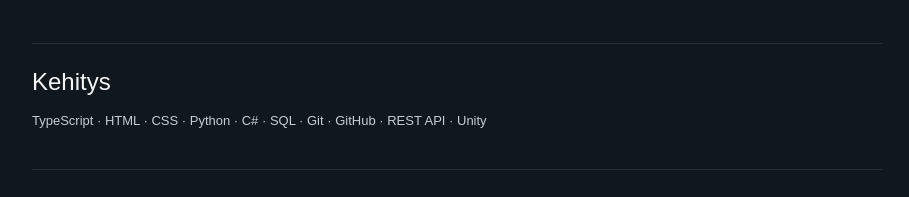
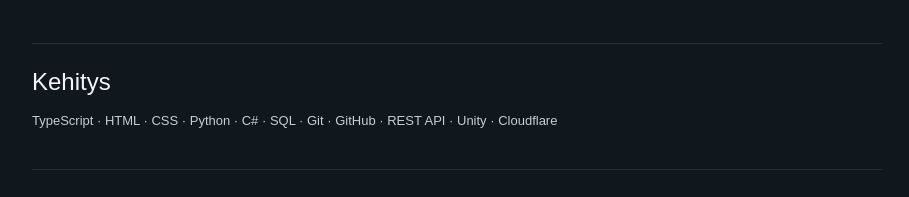
Before and after one commit to ylkka0/Portfolio, a React (Vite) app: page / in a window 1280 px wide. Shown: the part 3374-3571 px from the top of the page, without its empty margins (183-1092 px from the left). Built offline with nearby package versions, Linux system fonts and the light colour scheme.

Commit message:
Add Cloudflare to development skills

```diff
--- a/src/App.tsx
+++ b/src/App.tsx
@@ -65,7 +65,7 @@ const projects: Project[] = [
 ];
 
 const stack = [
-  { title: 'Kehitys', items: 'TypeScript · HTML · CSS · Python · C# · SQL · Git · GitHub · REST API · Unity' },
+  { title: 'Kehitys', items: 'TypeScript · HTML · CSS · Python · C# · SQL · Git · GitHub · REST API · Unity · Cloudflare' },
   { title: 'Automaatio & AI', items: 'n8n · Power Automate · LLM · Ollama · Qwen · Docker · Freshdesk · API-integraatiot · Prompt engineering · AI-avusteinen ohjelmistokehitys · AI-agentit' },
   { title: 'Digitaaliset palvelut', items: 'WordPress · Shopify · Figma · Adobe Creative Cloud · GIMP · UI/UX · Palvelumuotoilu · Saavutettavuus · Data-analytiikka · CRM' },
   { title: 'Digitaalinen markkinointi', items: 'SEO · GEO · AEO · Google Analytics 4 · Google Search Console · Avainsanatutkimus · Sisältöstrategia · Konversio-optimointi (CRO)' },
```
